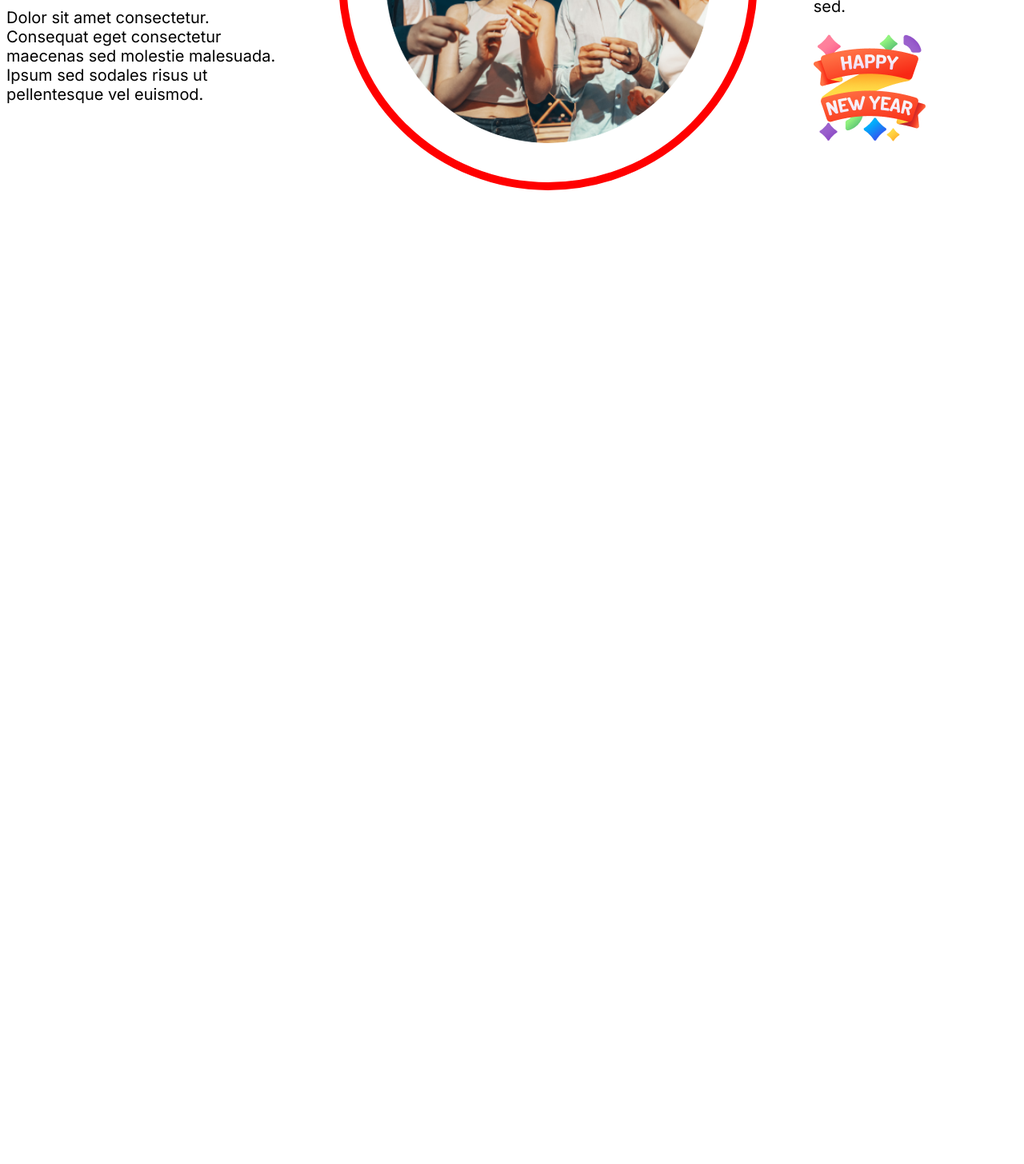
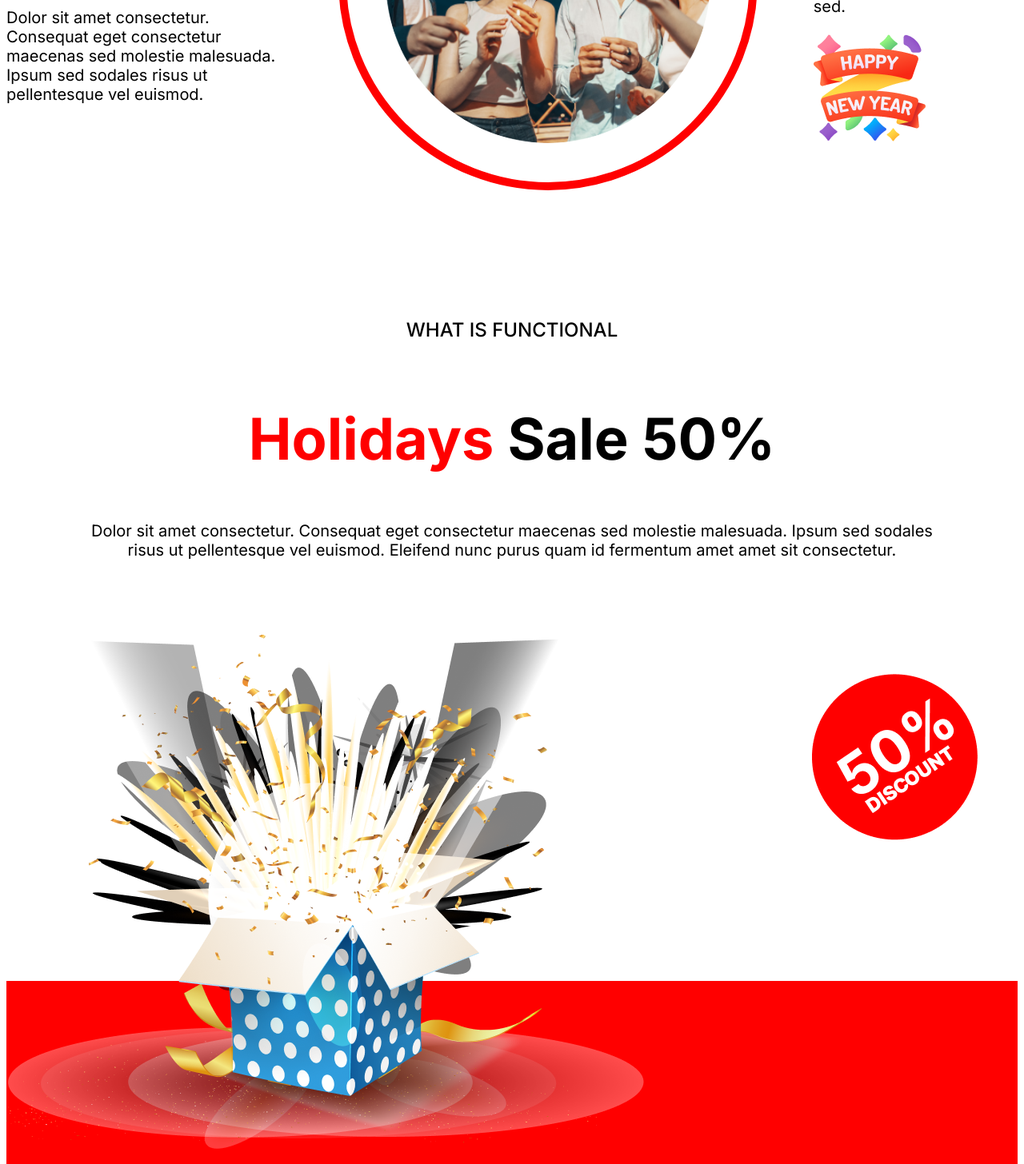
Before and after one commit to abirhasanabid/newYearNewMe, a plain HTML site: page index.html in a window 1280 px wide. Shown: the part 3312-4768 px from the top of the page at 80% size. Before the commit the page ends 3596 px from the top, so only its background shows below. Drawn offline with Linux system fonts and the light colour scheme.

Commit message:
added descount section

```diff
--- a/index.html
+++ b/index.html
@@ -82,6 +82,27 @@
                 </div>
             </div>
         </section>
+        <!-- discount -->
+        <section>
+            <div class="discount-container center_auto">
+                <div class="discount-content">
+                    <!-- content -->
+                    <h3>WHAT IS FUNCTIONAL</h3>
+                    <h1><span class="share_color">Holidays</span> Sale 50%</h1>
+                    <p>Dolor sit amet consectetur. Consequat eget consectetur maecenas sed
+                        molestie malesuada. Ipsum sed sodales risus ut pellentesque vel euismod. Eleifend nunc purus
+                        quam id fermentum amet amet sit consectetur.</p>
+                </div>
+                <div class="discount-img-contianer">
+                    <!--find me in css file  -->
+                </div>
+
+            </div>
+        </section>
+        <!-- portfolio -->
+        <section>
+
+        </section>
     </main>
 </body>
 
--- a/styles/style.css
+++ b/styles/style.css
@@ -159,7 +159,8 @@
 .circle-p_two {
     font-size: 20px;
 }
-.circle_img{
+
+.circle_img {
     padding: 49px;
     width: 463px;
     border: 10px solid red;
@@ -179,10 +180,45 @@
 .cicle-text-content-two {
     width: 291px;
 }
-.cicle-text-content-two h3{
-font-size: 48px;
-font-weight: bold;
+
+.cicle-text-content-two h3 {
+    font-size: 48px;
+    font-weight: bold;
 }
-.cicle-text-content-two p{
+
+.cicle-text-content-two p {
     font-size: 20px;
 }
+
+/* discount section*/
+
+.discount-container {
+height: 987px;
+margin-top: 122px;
+
+}
+
+.discount-content {
+    text-align: center;
+    width: 1068px;
+margin: 30px auto;
+}
+.discount-content h3{
+    font-size: 24px;
+    font-weight: 500;
+}
+.discount-content h1{
+    font-size: 72px;
+    padding-top: 18px;
+
+}
+.discount-content p{
+    font-size: 20px;
+    padding-bottom: 64px;
+}
+.discount-img-contianer{
+    background-image: url(../images/Group\ 75.png),url(../images/Rectangle\ 2.png),url(../images/Group\ 44.png) ;
+    height: 662px;
+    background-repeat: no-repeat;
+    background-position: bottom left, bottom center ,top right;
+}
```
